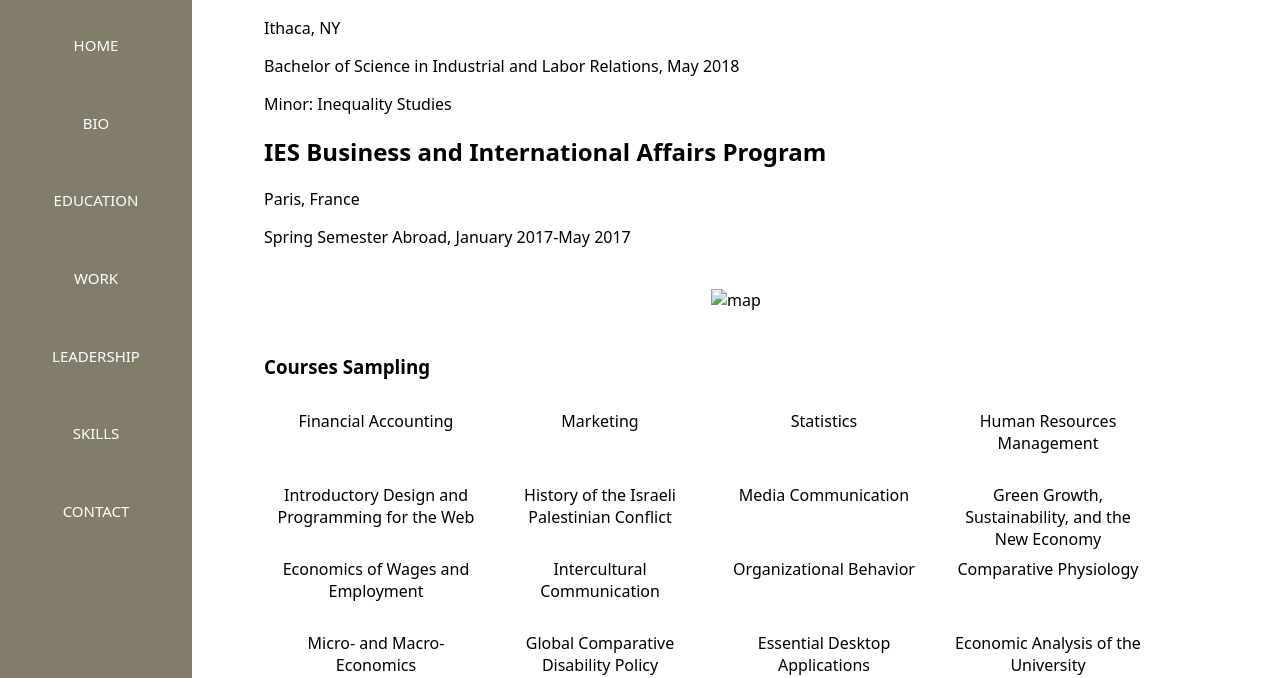
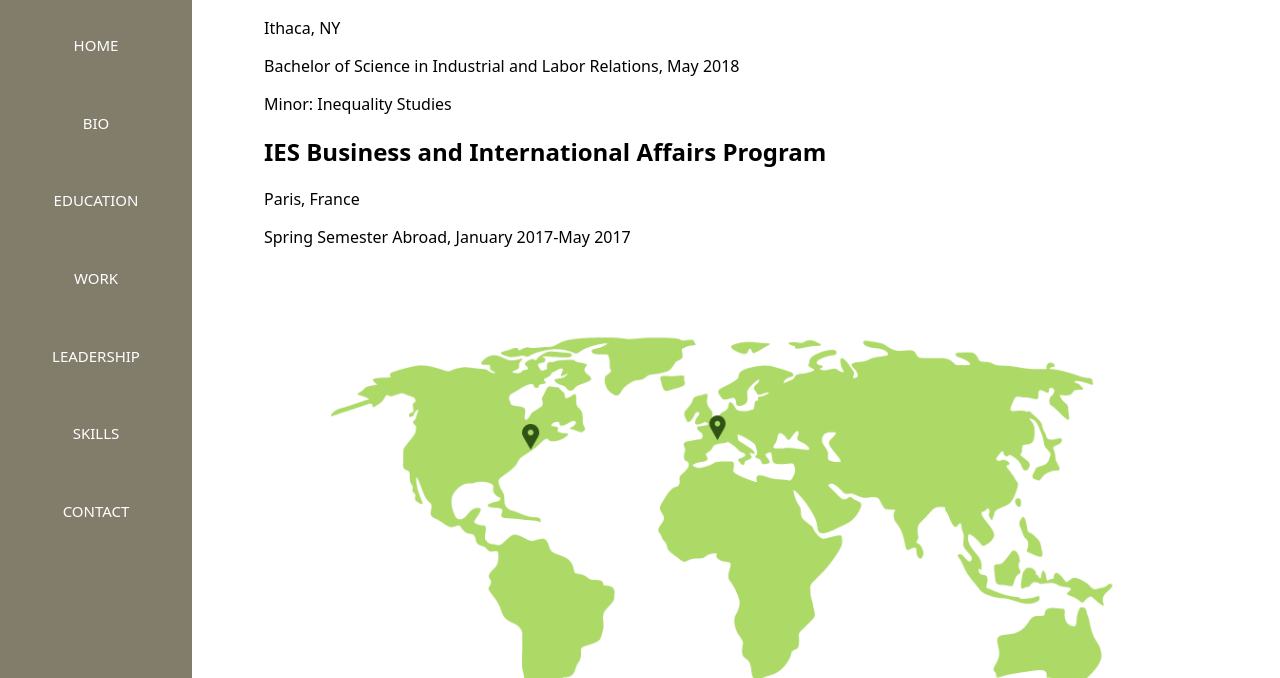
Before and after one commit to hannahiredding/hannahiredding.github.io, a plain HTML site: page education.html in a window 1280 px wide. Shown: the part 122-800 px from the top of the page. Drawn offline with Linux system fonts and the light colour scheme.

Commit message:
ghosts are real

```diff
--- a/education.html
+++ b/education.html
@@ -35,7 +35,7 @@
     <p>Paris, France</p>
     <p>Spring Semester Abroad, January 2017-May 2017</p>
 
-    <img id=map src="images/map.jpg" alt="map"/>
+    <img id=map src="style/images/map.jpg" alt="map"/>
     <!-- Source: Hannah Redding, my design, https://www.canva.com-->
 
 <div id=courses>
```
